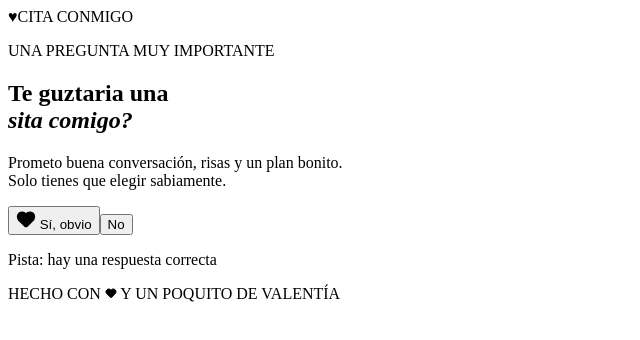
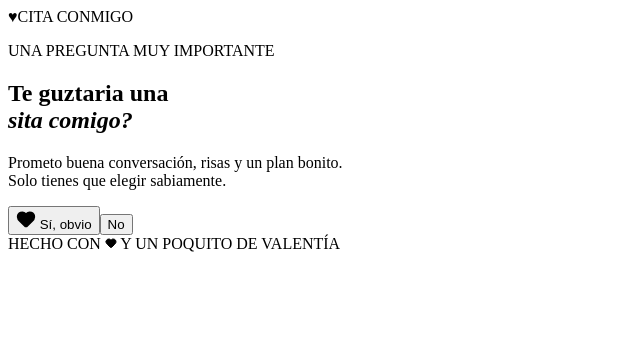
Before and after one commit to maximilianoogaz-spec/caradeuwu, a React (Vite) app: page / in a window 1280 px wide. Shown: the top 340 px of the page, without its empty margins (0-640 px from the left). Built offline with nearby package versions, Linux system fonts and the light colour scheme; the HTML template or start-up script is replaced by a standard one.

Commit message:
fix: alinear botones y quitar pista

```diff
--- a/src/App.tsx
+++ b/src/App.tsx
@@ -41,8 +41,7 @@ function Calendar({ value, onChange }: { value: Date | null; onChange: (date: Da
 function App() {
   const [step, setStep] = useState<Step>('question')
   const [date, setDate] = useState<Date | null>(null)
-  const [noPosition, setNoPosition] = useState({ x: 58, y: 62 })
-  const [dodgeCount, setDodgeCount] = useState(0)
+  const [noPosition, setNoPosition] = useState<{ x: number; y: number } | null>(null)
   const playArea = useRef<HTMLDivElement>(null)
 
   const dodgeNo = () => {
@@ -55,7 +54,6 @@ function App() {
       x: padding + Math.random() * Math.max(0, area.clientWidth - buttonWidth - padding * 2),
       y: padding + Math.random() * Math.max(0, area.clientHeight - buttonHeight - padding * 2),
     })
-    setDodgeCount(count => count + 1)
   }
 
   const formattedDate = date?.toLocaleDateString('es-CL', { weekday: 'long', day: 'numeric', month: 'long' })
@@ -74,13 +72,12 @@ function App() {
             <button className="yes-button" onClick={() => setStep('date')}><Heart size={20} fill="currentColor" /> Sí, obvio</button>
             <button
               className="no-button"
-              style={{ left: noPosition.x, top: noPosition.y }}
+              style={noPosition ? { left: noPosition.x, top: noPosition.y } : undefined}
               onMouseEnter={dodgeNo}
               onPointerDown={dodgeNo}
               onFocus={dodgeNo}
             >No</button>
           </div>
-          <p className="hint">{dodgeCount > 1 ? 'Creo que ese botón no quiere que lo elijas 😏' : 'Pista: hay una respuesta correcta'}</p>
         </section>
       )}
 
--- a/src/styles.css
+++ b/src/styles.css
@@ -22,8 +22,7 @@ h2 { font-size: clamp(38px, 5vw, 54px); letter-spacing: -.03em; }
 .yes-button, .primary { border: 0; cursor: pointer; color: white; background: #cf4f50; border-radius: 999px; font-weight: 700; box-shadow: 0 12px 28px rgba(183,62,65,.22); transition: transform .2s, box-shadow .2s; }
 .yes-button { position: absolute; left: calc(50% - 120px); top: 50px; padding: 15px 24px; display: flex; gap: 9px; align-items: center; }
 .yes-button:hover, .primary:hover { transform: translateY(-2px); box-shadow: 0 16px 34px rgba(183,62,65,.3); }
-.no-button { position: absolute; width: 86px; height: 46px; border: 1px solid #d9cdc5; border-radius: 999px; background: rgba(255,255,255,.65); color: #766e69; cursor: pointer; transition: left .16s ease-out, top .16s ease-out; }
-.hint { color: #a59b94; font-size: 12px; margin: -4px 0 0; }
+.no-button { position: absolute; left: calc(50% + 34px); top: 50px; width: 86px; height: 46px; border: 1px solid #d9cdc5; border-radius: 999px; background: rgba(255,255,255,.65); color: #766e69; cursor: pointer; transition: left .16s ease-out, top .16s ease-out; }
 .card { width: min(480px, calc(100vw - 32px)); margin: auto; padding: 42px 44px 36px; background: rgba(255,255,255,.72); backdrop-filter: blur(15px); border: 1px solid rgba(255,255,255,.9); border-radius: 28px; text-align: center; box-shadow: 0 30px 70px rgba(68,47,39,.1); z-index: 1; animation: arrive .45s ease both; }
 @keyframes arrive { from { opacity: 0; transform: translateY(15px) scale(.98); } }
 .icon-badge, .success-icon { margin: 0 auto 18px; width: 50px; height: 50px; display: grid; place-items: center; border-radius: 50%; background: #f6dfdc; color: #c64f50; }
```
